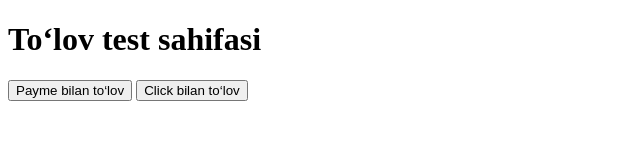
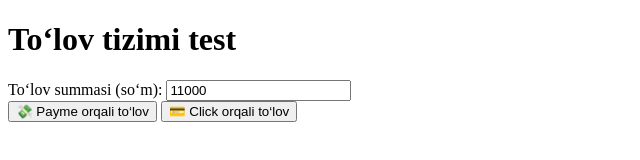
Before and after one commit to urinov/payme, a website: page public/index.html in a window 1280 px wide. Shown: the whole page, without its empty margins (0-640 px from the left). Drawn offline with Linux system fonts and the light colour scheme.

Commit message:
Update index.html

```diff
--- a/public/index.html
+++ b/public/index.html
@@ -1,14 +1,21 @@
 <!DOCTYPE html>
 <html lang="uz">
 <head>
-  <meta charset="UTF-8" />
-  <title>To‘lov test</title>
+  <meta charset="UTF-8">
+  <title>To‘lov test sahifasi</title>
 </head>
 <body>
-  <h1>To‘lov test sahifasi</h1>
+  <h1>To‘lov tizimi test</h1>
 
-  <button onclick="startPayme()">Payme bilan to‘lov</button>
-  <button onclick="startClick()">Click bilan to‘lov</button>
+  <div>
+    <label>To‘lov summasi (so‘m):</label>
+    <input type="number" id="amount" value="11000" />
+  </div>
+
+  <button onclick="startPayme()">💸 Payme orqali to‘lov</button>
+  <button onclick="startClick()">💳 Click orqali to‘lov</button>
+
+  <pre id="log"></pre>
 
   <script>
     async function createOrder() {
@@ -17,20 +24,43 @@
       return data.order_id;
     }
 
+    function log(msg) {
+      document.getElementById('log').textContent += msg + "\n";
+    }
+
     async function startPayme() {
       const orderId = await createOrder();
-    const resp = await fetch(`/api/checkout-url?order_id=${orderId}&amount=1100000`);
+      const amountSo‘m = Number(document.getElementById('amount').value);
+      const amountTiyin = amountSo‘m * 100;
+
+      log(`Payme: order_id=${orderId}, amount=${amountTiyin}`);
+
+      const resp = await fetch(`/api/checkout-url?order_id=${orderId}&amount=${amountTiyin}`);
       const data = await resp.json();
+
+      if (data.url) {
         window.location.href = data.url;
+      } else {
+        log('Xatolik: ' + JSON.stringify(data));
+      }
     }
 
     async function startClick() {
       const orderId = await createOrder();
-    const resp = await fetch(`/api/click-url?order_id=${orderId}&amount=1100000`);
+      const amountSo‘m = Number(document.getElementById('amount').value);
+      const amountTiyin = amountSo‘m * 100;
+
+      log(`Click: order_id=${orderId}, amount=${amountTiyin}`);
+
+      const resp = await fetch(`/api/click-url?order_id=${orderId}&amount=${amountTiyin}`);
       const data = await resp.json();
+
+      if (data.url) {
         window.location.href = data.url;
+      } else {
+        log('Xatolik: ' + JSON.stringify(data));
+      }
     }
   </script>
-
 </body>
 </html>
```
Lines whose indentation alone changed are shown as unchanged.
